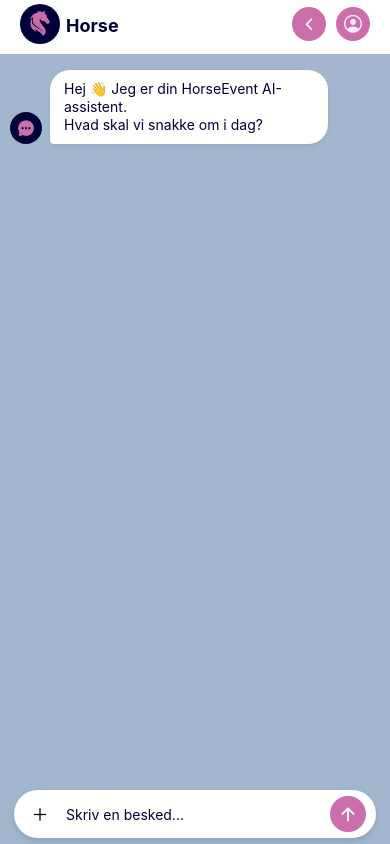
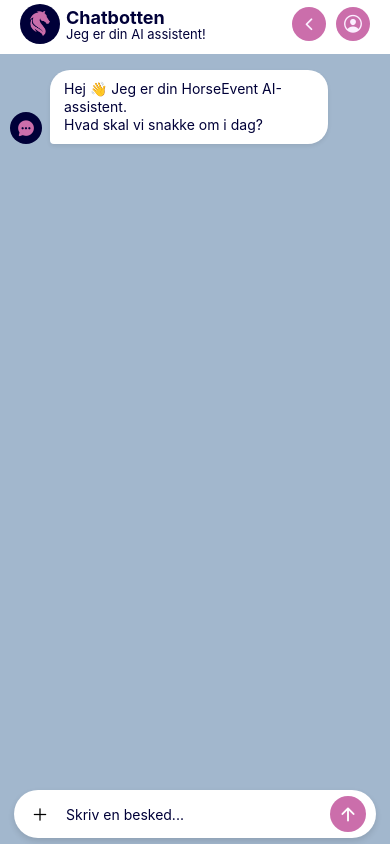
Before and after one commit to Nisamizzi63/HorseEventApp, a React Native app: screen /Chatbot in a window 390 px wide. Built offline with nearby package versions, Linux system fonts and the light colour scheme.

Commit message:
Made customizable header

```diff
--- a/components/layout/ChatbotLayout/MessageBubble.js
+++ b/components/layout/ChatbotLayout/MessageBubble.js
@@ -78,7 +78,7 @@ const styles = StyleSheet.create({
     marginLeft: 8,
   },
   userBubble: {
-    backgroundColor: palette.pink,
+    backgroundColor: palette.lightpink,
     borderBottomRightRadius: 4,
     marginRight: 8,
   },
--- a/components/layout/SharedLayout/Header.js
+++ b/components/layout/SharedLayout/Header.js
@@ -9,7 +9,8 @@ import {
 import { Ionicons } from '@expo/vector-icons';
 import palette from '../../colors/palette';
 
-const Header = ({ userName, subtitle, onBack, onProfile }) => (
+// Now accepts a "title" prop that can be changed on each screen
+const Header = ({ title = 'HorseEvent', userName, subtitle, onBack, onProfile }) => (
   <View style={styles.headerRow}>
 
     {/* LEFT SIDE */}
@@ -25,10 +26,12 @@ const Header = ({ userName, subtitle, onBack, onProfile }) => (
           />
         </View>
 
-        {/* Title column: HorseEvent + velkommen under */}
+        {/* Title + subtitle in a column, next to the logo */}
         <View style={styles.titleColumn}>
-          <Text style={styles.headerTitle}>Horse</Text>
+          {/* This is your main title (e.g. "Horse Ride") */}
+          <Text style={styles.headerTitle}>{title}</Text>
 
+          {/* Subtitle / welcome text directly UNDER the title, not under the logo */}
           {subtitle ? (
             <Text style={styles.welcomeText}>{subtitle}</Text>
           ) : userName ? (
@@ -97,6 +100,7 @@ const styles = StyleSheet.create({
   titleColumn: {
     flexDirection: 'column',
     justifyContent: 'center',
+    flexShrink: 1,          // Helps prevent wrapping under the logo
   },
 
   headerTitle: {
--- a/screens/ChatbotScreen.js
+++ b/screens/ChatbotScreen.js
@@ -1,6 +1,7 @@
 import React, { useState, useRef } from 'react';
 import {
   View,
+  Text,
   KeyboardAvoidingView,
   Platform,
   StyleSheet,
@@ -102,9 +103,14 @@ export default function ChatbotScreen() {
       <SafeAreaView edges={['top']} style={styles.topSafeArea}>
         <View style={styles.headerBar}>
           <Header
+            title="Chatbotten"
+            subtitle="Jeg er din AI assistent!"
             onBack={() => navigation.goBack()}
             onProfile={() => navigation.navigate('Profil')}
+
           />
+
+
         </View>
       </SafeAreaView>
 
@@ -132,6 +138,7 @@ export default function ChatbotScreen() {
               loading={loading}
             />
           </View>
+
         </KeyboardAvoidingView>
       </SafeAreaView>
     </View>
@@ -141,7 +148,7 @@ export default function ChatbotScreen() {
 const styles = StyleSheet.create({
   root: {
     flex: 1,
-    backgroundColor: 'white', // header/top area base color
+    backgroundColor: 'white',
   },
 
   // TOP SAFE AREA / HEADER
@@ -158,7 +165,7 @@ const styles = StyleSheet.create({
   // BOTTOM AREA (chat + bottom safe area)
   bottomSafeArea: {
     flex: 1,
-    backgroundColor: palette.lightblue, // this color goes all the way to bottom
+    backgroundColor: palette.lightblue,
   },
 
   keyboardWrapper: {
```
